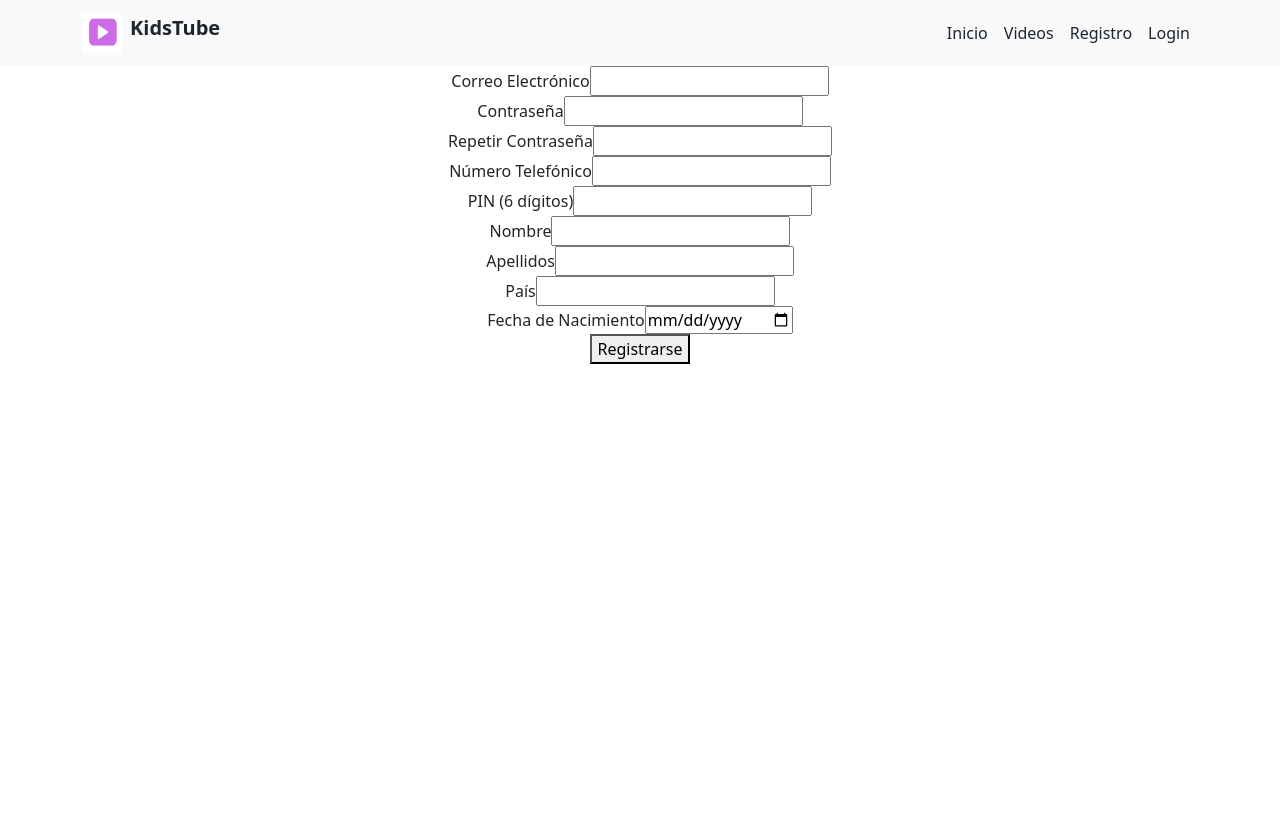
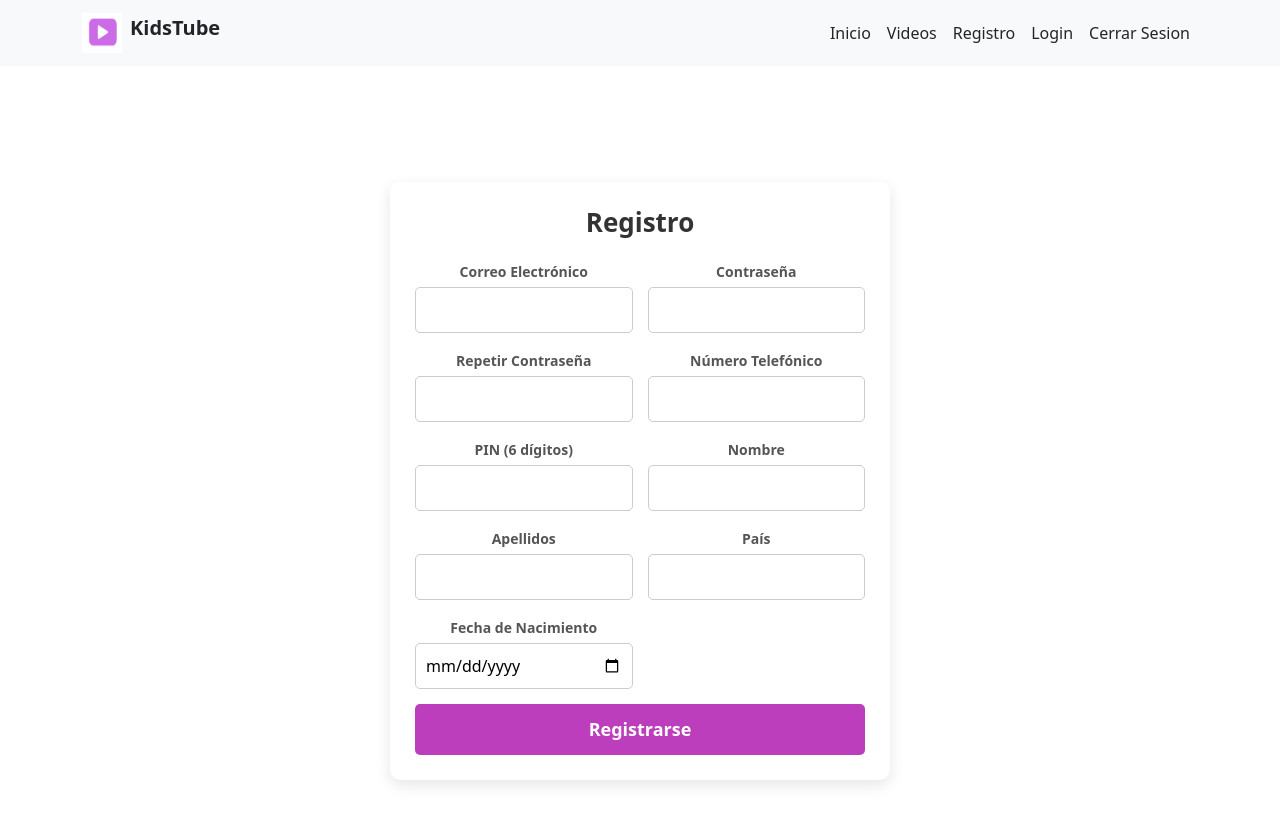
Before and after one commit to erickarojas18/KidsTube-Frontend, a React (Create React App) app: page /register in a window 1280 px wide. Shown: the top 824 px of the page. Before the commit the page ends 800 px from the top, so only its background shows below. Built offline with nearby package versions, Linux system fonts and the light colour scheme.

Commit message:
registerCss
registerCss

```diff
--- a/src/App.js
+++ b/src/App.js
@@ -30,6 +30,8 @@ function App() {
         <Nav.Link as={Link} to="/videos" className="text-dark">Videos</Nav.Link>
         <Nav.Link as={Link} to="/register" className="text-dark">Registro</Nav.Link>
         <Nav.Link as={Link} to="/" className="text-dark">Login</Nav.Link>
+        <Nav.Link as={Link} to="/" className="text-dark">Cerrar Sesion</Nav.Link>
+
       </Nav>
     </Navbar.Collapse>
   </Container>
--- a/src/pages/Register.js
+++ b/src/pages/Register.js
@@ -1,6 +1,7 @@
 import React, { useState } from "react";
 import { useNavigate } from "react-router-dom";
 import AuthForm from "../components/AuthForm";
+import "../register.css";
 
 const Register = () => {
   const navigate = useNavigate();
@@ -62,8 +63,10 @@ const Register = () => {
   };
 
   return (
+    <div className="register-container">
+      <div className="register-box">
+        <h2 className="register-title">Registro</h2>
         <AuthForm
-      title="Registro"
           fields={[
             { label: "Correo Electrónico", type: "email", name: "email", value: formData.email, onChange: handleChange, required: true },
             { label: "Contraseña", type: "password", name: "password", value: formData.password, onChange: handleChange, required: true },
@@ -78,6 +81,8 @@ const Register = () => {
           onSubmit={handleSubmit}
           buttonText="Registrarse"
         />
+      </div>
+    </div>
   );
 };
 
--- /dev/null
+++ b/src/register.css
@@ -0,0 +1,105 @@
+/* Register.css */
+/* Register.css */
+.register-container {
+  display: flex;
+  justify-content: center;
+  align-items: center;
+  height: 100vh;
+  padding: 20px;
+  background: url('/public/home.png') no-repeat center center;
+  position: relative;
+  background-position: right 460px top -50px;
+  padding-top: 50px;
+}
+
+.register-box {
+  background: white;
+  padding: 25px;
+  border-radius: 10px;
+  box-shadow: 0 5px 15px rgba(0, 0, 0, 0.1);
+  width: 100%;
+  max-width: 500px;
+  text-align: center;
+}
+
+.register-title {
+  font-size: 26px;
+  font-weight: bold;
+  margin-bottom: 20px;
+  color: #333;
+}
+
+/* Estilos para el formulario */
+.auth-form {
+  display: grid;
+  grid-template-columns: 1fr 1fr;
+  gap: 15px;
+}
+
+.auth-form .form-group {
+  display: flex;
+  flex-direction: column;
+  text-align: left;
+}
+
+.auth-form .form-group.full-width {
+  grid-column: span 2;
+}
+
+/* Estilos para los labels */
+.auth-form label {
+  font-size: 14px;
+  font-weight: bold;
+  margin-bottom: 5px;
+  color: #555;
+}
+
+/* Estilos para los inputs */
+.auth-form input {
+  width: 100%;
+  padding: 10px;
+  border: 1px solid #ccc;
+  border-radius: 5px;
+  font-size: 16px;
+  outline: none;
+  transition: all 0.3s ease-in-out;
+}
+
+.auth-form input:focus {
+  border: 1px solid #007bff;
+  box-shadow: 0 0 5px rgba(0, 123, 255, 0.3);
+}
+
+/* Estilos para el botón */
+.auth-form button {
+  width: 100%;
+  padding: 12px;
+  background-color: #bd3ebd;
+  color: white;
+  border: none;
+  border-radius: 5px;
+  font-size: 18px;
+  font-weight: bold;
+  cursor: pointer;
+  transition: background 0.3s ease-in-out;
+  grid-column: span 2;
+}
+
+.auth-form button:hover {
+  background-color: #d838bd;
+}
+
+/* Responsividad */
+@media (max-width: 500px) {
+  .auth-form {
+    grid-template-columns: 1fr;
+  }
+
+  .auth-form .form-group.full-width {
+    grid-column: span 1;
+  }
+
+  .auth-form button {
+    grid-column: span 1;
+  }
+}
```
Also changed, not shown: public/home.png (added). Lines whose indentation alone changed are shown as unchanged.
